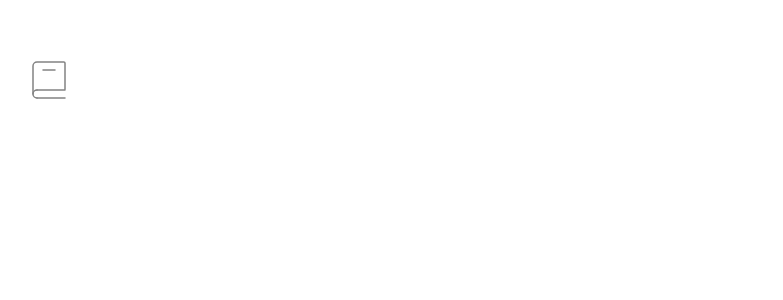
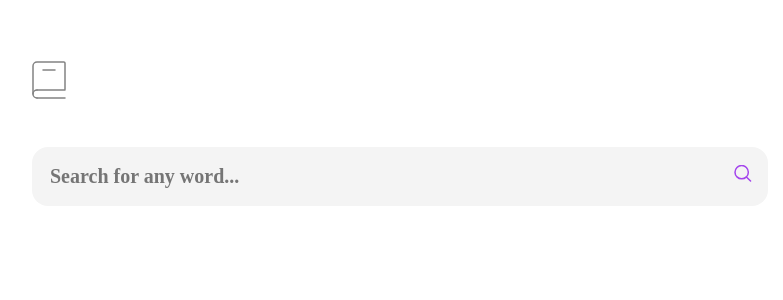
Before and after one commit to ABojo/dictionary-app, a React (Vite) app: page / in a window 1280 px wide. Shown: the top 300 px of the page, without its empty margins (240-1023 px from the left). Built offline with nearby package versions, Linux system fonts and the light colour scheme.

Commit message:
built search bar component that will hold its own input/error state + take an onsubmit handler and feed the input value into it

```diff
--- a/src/App.tsx
+++ b/src/App.tsx
@@ -1,11 +1,17 @@
 import Container from "./components/Container/Container";
 import Header from "./components/Header/Header";
+import SearchBar from "./components/SearchBar/SearchBar";
 
 function App() {
   return (
     <div>
       <Container>
         <Header />
+        <SearchBar
+          onSubmit={(keyword: string) => {
+            //
+          }}
+        />
       </Container>
     </div>
   );
--- /dev/null
+++ b/src/components/SearchBar/SearchBar.tsx
@@ -0,0 +1,44 @@
+import styles from "./search-bar.module.scss";
+import { useState } from "react";
+
+interface SearchBarProps {
+  onSubmit: (keyword: string) => void;
+}
+
+export default function SearchBar({ onSubmit }: SearchBarProps) {
+  const [inputValue, setInputValue] = useState("");
+  const [isInvalid, setIsInvalid] = useState(false);
+
+  function submitHandler(e: React.FormEvent) {
+    e.preventDefault();
+
+    if (!inputValue) {
+      return setIsInvalid(true);
+    }
+
+    setIsInvalid(false);
+    onSubmit(inputValue);
+  }
+
+  return (
+    <form
+      className={`${styles["search-form"]} ${isInvalid ? styles["search-form--invalid"] : ""}`}
+      onSubmit={submitHandler}
+    >
+      <div className={styles["search-form__input-container"]}>
+        <input
+          className={styles["search-form__input"]}
+          placeholder="Search for any word..."
+          value={inputValue}
+          onChange={(e) => {
+            setInputValue(e.target.value);
+          }}
+        ></input>
+        <button className={styles["search-form__button"]} type="submit">
+          <img src="images/icon-search.svg" alt="search icon" />
+        </button>
+      </div>
+      <span className={styles["search-form__error-message"]}>Whoops, can't be empty...</span>
+    </form>
+  );
+}
--- /dev/null
+++ b/src/components/SearchBar/search-bar.module.scss
@@ -0,0 +1,51 @@
+.search-form {
+  width: 100%;
+  margin: 3rem 0;
+  font-size: var(--fs-heading-3);
+
+  &__input {
+    width: 100%;
+    padding: 1rem;
+    border-radius: 1rem;
+    background-color: var(--color-input);
+    font-weight: 700;
+    color: var(--color-text);
+    border: 2px solid transparent;
+    outline: none;
+    transition: all 0.2s;
+
+    &:focus {
+      border: 2px solid var(--color-primary);
+    }
+  }
+
+  &__input-container {
+    position: relative;
+  }
+
+  &__button {
+    position: absolute;
+    top: 50%;
+    right: 1rem;
+    transform: translateY(-50%);
+    background-color: transparent;
+    border: none;
+    cursor: pointer;
+  }
+
+  &__error-message {
+    color: var(--color-error);
+    display: block;
+    margin-top: 0.5rem;
+    opacity: 0;
+    transition: all 0.2s;
+  }
+
+  &--invalid &__input {
+    border: 2px solid var(--color-error);
+  }
+
+  &--invalid &__error-message {
+    opacity: 1;
+  }
+}
```
